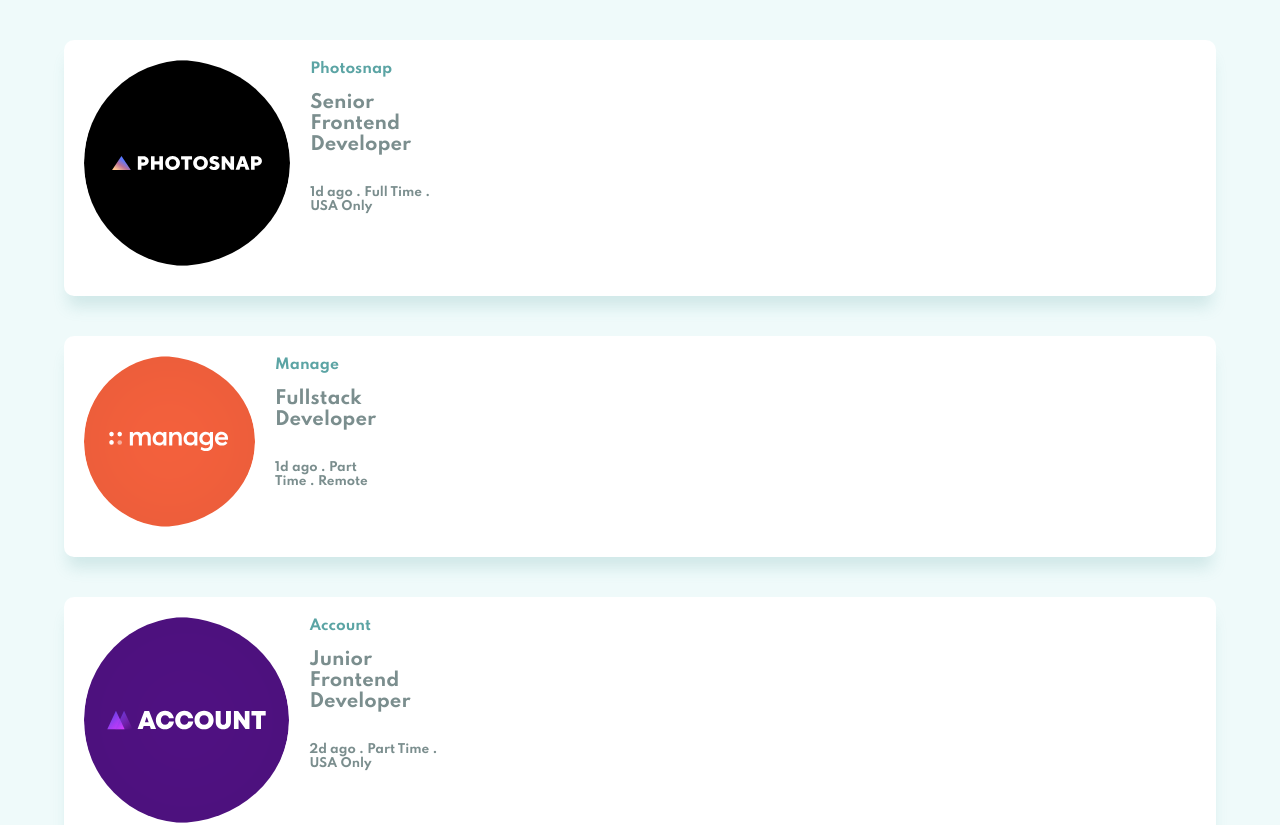
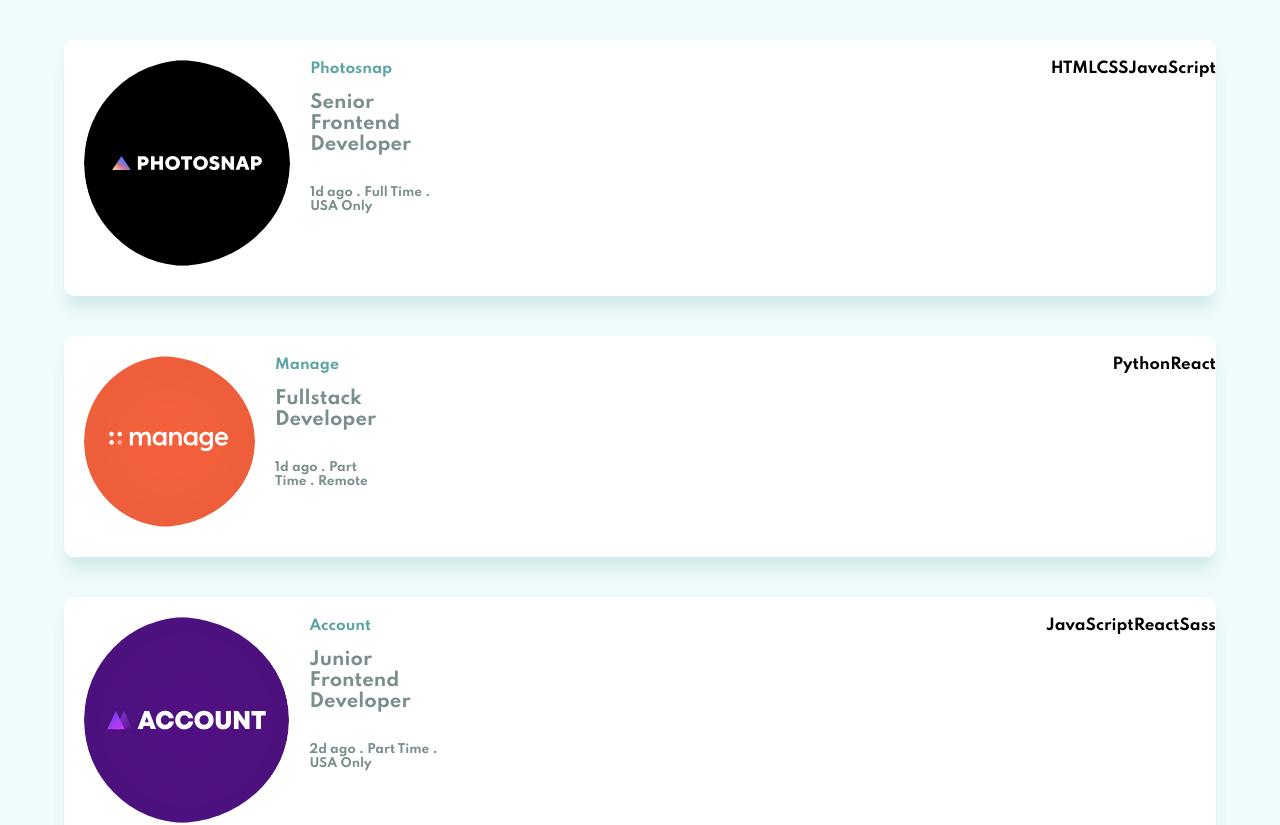
Before and after one commit to victornwaose/front-end-joblist, a React (Create React App) app: page / in a window 1280 px wide. Shown: the top 825 px of the page. Built offline with nearby package versions, Linux system fonts and the light colour scheme.

Commit message:
work on JobCom

```diff
--- a/src/components/jobComponents/JobComponent.css
+++ b/src/components/jobComponents/JobComponent.css
@@ -12,6 +12,7 @@
     background-color: #fff;
     box-shadow: 0px 15px 15px -4px hsla(180, 29%, 50%, 20%);
     display: flex;
+    justify-content: space-between;
 }
 .jobContainer{
     display: flex;
--- a/src/components/jobComponents/JobComponents.jsx
+++ b/src/components/jobComponents/JobComponents.jsx
@@ -3,6 +3,7 @@ import React from "react";
 import "./JobComponent.css";
 
 const Components = ({
+    //destructure the props of the job api
     job: {
         logo,
         company,
@@ -15,7 +16,17 @@ const Components = ({
         tools,
     },
 }) => {
-    const languagesTools = [...languages, ...tools];
+    const languagesTools = [];
+
+    //handles displaying either tools or languages
+    if (languages) {
+        languagesTools.push(...languages);
+    }
+
+    if (languages) {
+        languagesTools.push(...tools);
+    }
+
     return (
         <div className="jobs">
             <div className="job">
@@ -33,7 +44,13 @@ const Components = ({
                         </div>
                     </div>
                 </div>
-                <div className="Desc"></div>
+                <div className="Desc">
+                    {languagesTools
+                        ? languagesTools.map((languagesTool) => (
+                              <span>{languagesTool}</span>
+                          ))
+                        : ""}
+                </div>
             </div>
         </div>
     );
```
